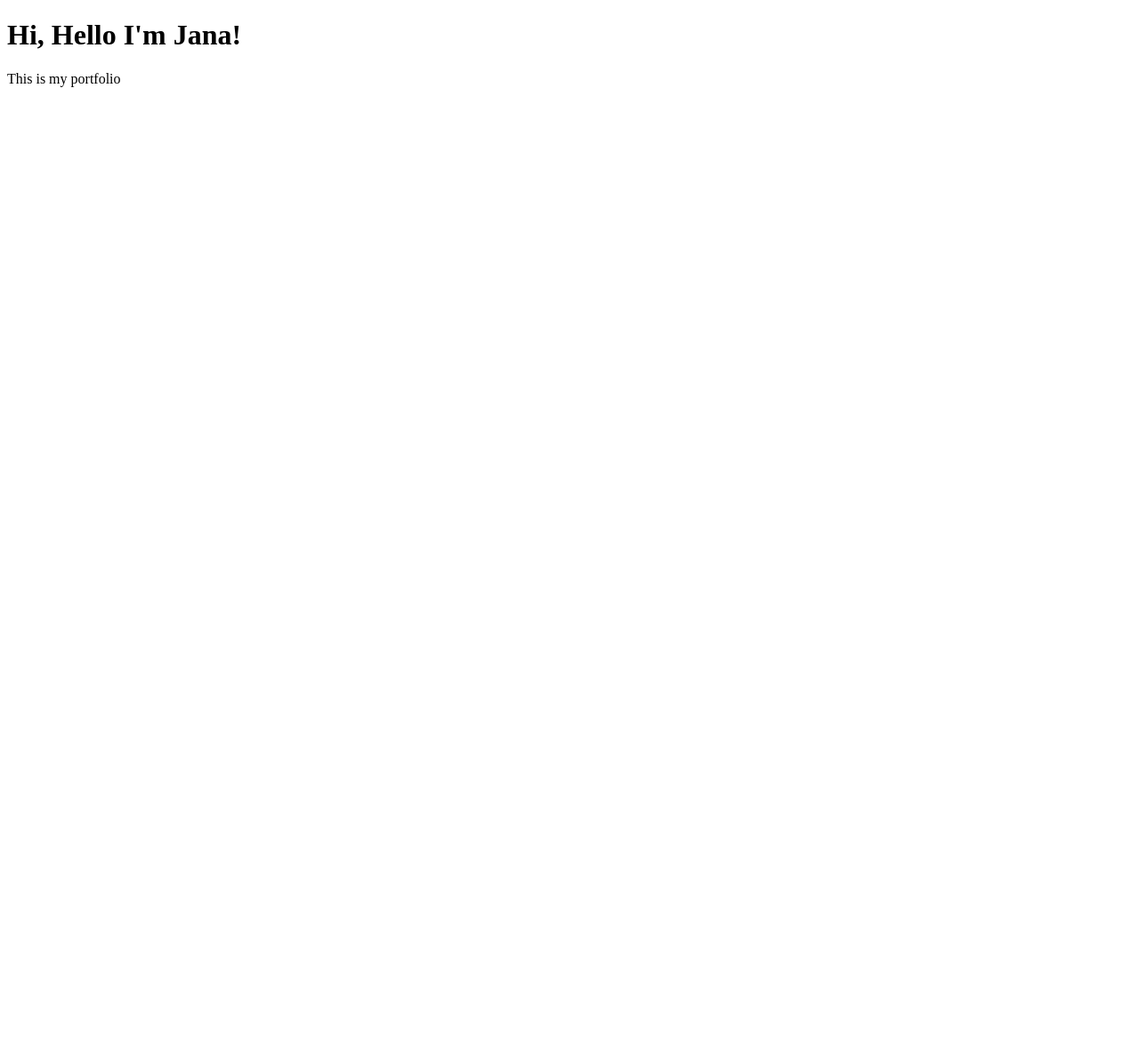
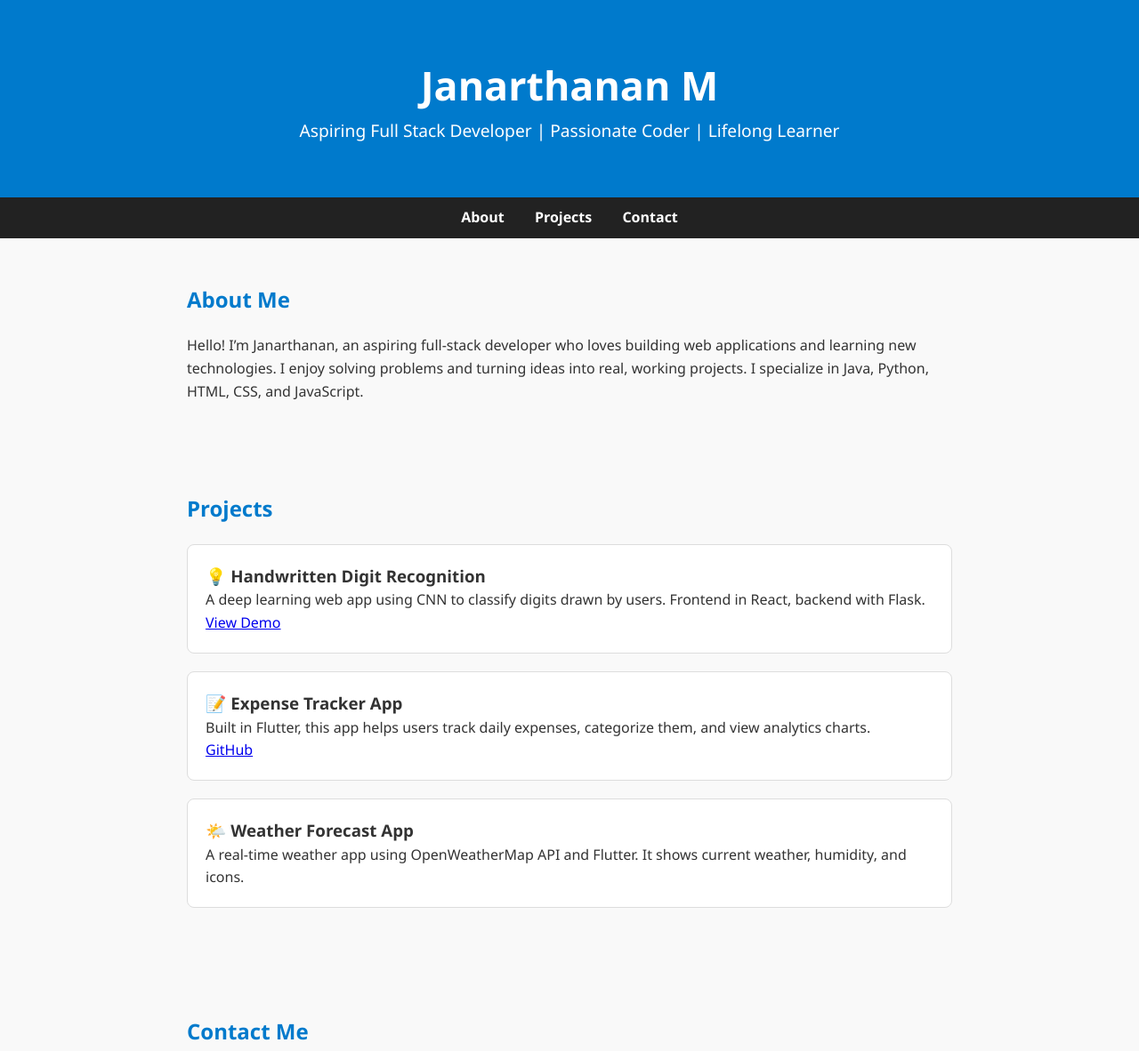
Before and after one commit to Janarthanan-Mathesh/jana-portfolio, a plain HTML site: page index.html in a window 1280 px wide. Shown: the top 1182 px of the page at 89% size. Before the commit the page ends 800 px from the top, so only its background shows below. Drawn offline with Linux system fonts and the light colour scheme.

Commit message:
Update index.html

```diff
--- a/index.html
+++ b/index.html
@@ -1,10 +1,131 @@
 <!DOCTYPE html>
-<html>
+<html lang="en">
 <head>
-<title> My Portfolio</title>
+  <meta charset="UTF-8" />
+  <meta name="viewport" content="width=device-width, initial-scale=1.0" />
+  <title>Janarthanan | Portfolio</title>
+  <style>
+    * {
+      margin: 0;
+      padding: 0;
+      box-sizing: border-box;
+      font-family: 'Segoe UI', Tahoma, Geneva, Verdana, sans-serif;
+    }
+    body {
+      line-height: 1.6;
+      background-color: #f9f9f9;
+      color: #333;
+    }
+    header {
+      background-color: #007acc;
+      color: #fff;
+      padding: 60px 20px;
+      text-align: center;
+    }
+    header h1 {
+      font-size: 2.8rem;
+    }
+    header p {
+      font-size: 1.2rem;
+    }
+    nav {
+      background: #222;
+      padding: 10px 20px;
+      text-align: center;
+    }
+    nav a {
+      color: #fff;
+      margin: 0 15px;
+      text-decoration: none;
+      font-weight: bold;
+    }
+    section {
+      padding: 50px 20px;
+      max-width: 900px;
+      margin: auto;
+    }
+    h2 {
+      color: #007acc;
+      margin-bottom: 20px;
+    }
+    .projects .project {
+      border: 1px solid #ddd;
+      padding: 20px;
+      margin-bottom: 20px;
+      border-radius: 8px;
+      background: #fff;
+    }
+    .contact a {
+      color: #007acc;
+      text-decoration: none;
+      font-weight: bold;
+    }
+    footer {
+      text-align: center;
+      padding: 20px;
+      background-color: #007acc;
+      color: white;
+    }
+    @media (max-width: 600px) {
+      header h1 {
+        font-size: 2rem;
+      }
+      nav a {
+        display: block;
+        margin: 10px 0;
+      }
+    }
+  </style>
 </head>
 <body>
-<h1>Hi, Hello I'm Jana!</h1>
-<p>This is my portfolio</p>
+
+  <header>
+    <h1>Janarthanan M</h1>
+    <p>Aspiring Full Stack Developer | Passionate Coder | Lifelong Learner</p>
+  </header>
+
+  <nav>
+    <a href="#about">About</a>
+    <a href="#projects">Projects</a>
+    <a href="#contact">Contact</a>
+  </nav>
+
+  <section id="about">
+    <h2>About Me</h2>
+    <p>Hello! I’m Janarthanan, an aspiring full-stack developer who loves building web applications and learning new technologies. I enjoy solving problems and turning ideas into real, working projects. I specialize in Java, Python, HTML, CSS, and JavaScript.</p>
+  </section>
+
+  <section id="projects" class="projects">
+    <h2>Projects</h2>
+
+    <div class="project">
+      <h3>💡 Handwritten Digit Recognition</h3>
+      <p>A deep learning web app using CNN to classify digits drawn by users. Frontend in React, backend with Flask.</p>
+      <a href="https://brilliant-nougat-7efe2f.netlify.app" target="_blank">View Demo</a>
+    </div>
+
+    <div class="project">
+      <h3>📝 Expense Tracker App</h3>
+      <p>Built in Flutter, this app helps users track daily expenses, categorize them, and view analytics charts.</p>
+      <a href="https://github.com/Janarthanan-Mathesh" target="_blank">GitHub</a>
+    </div>
+
+    <div class="project">
+      <h3>🌤️ Weather Forecast App</h3>
+      <p>A real-time weather app using OpenWeatherMap API and Flutter. It shows current weather, humidity, and icons.</p>
+    </div>
+  </section>
+
+  <section id="contact" class="contact">
+    <h2>Contact Me</h2>
+    <p>Email: <a href="mailto:janarthananjanarthanan11@example.com">janarthanan@example.com</a></p>
+    <p>GitHub: <a href="https://github.com/Janarthanan-Mathesh" target="_blank">github.com/Janarthanan-Mathesh</a></p>
+    <p>LinkedIn: <a href="https://www.linkedin.com/in/janarthanan" target="_blank">linkedin.com/in/janarthanan</a></p>
+  </section>
+
+  <footer>
+    <p>&copy; 2025 Janarthanan M. All Rights Reserved.</p>
+  </footer>
+
 </body>
 </html>
```
